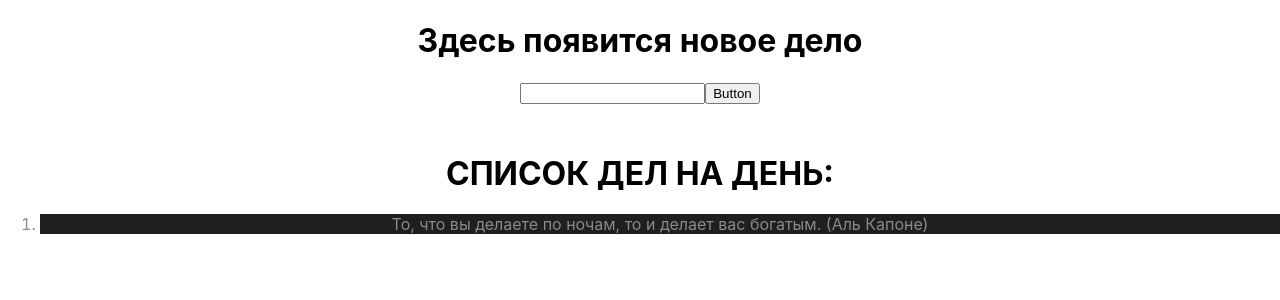
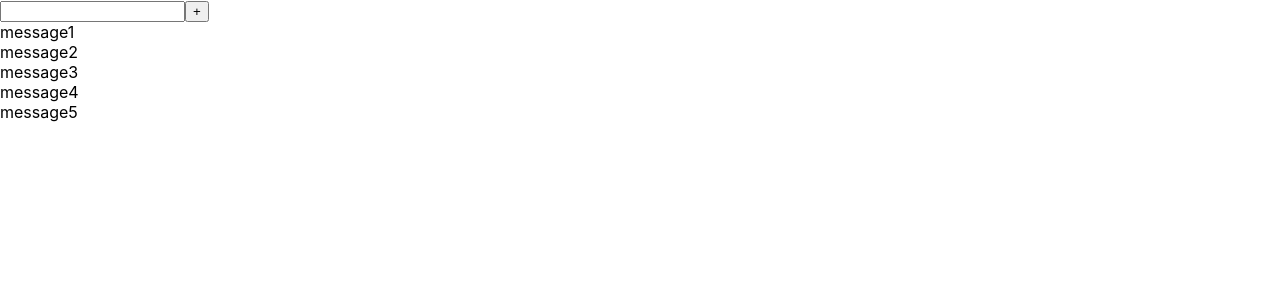
Before and after one commit to Evgenio89/homework-front-main1, a React (Create React App) app: page / in a window 1280 px wide. Shown: the top 300 px of the page. Built offline with nearby package versions, Linux system fonts and the light colour scheme.

Commit message:
third3 commit

```diff
--- a/src/App.tsx
+++ b/src/App.tsx
@@ -1,18 +1,31 @@
-import './App.css';
-import { HW1 } from './HW/1/HW1';
-import { HW2 } from './HW/2/HW2';
-import { HW3 } from './HW/3/HW3';
-import { HW4 } from './HW/4/HW4';
+import {useState} from "react";
+import {FullInput} from "./Components/FullInput";
 
-function App() {
-  return (
-    <div className="App">
-      {/*<HW1 />*/}
-      {/*<HW2 />*/}
-      {/*<HW3 />*/}
-      <HW4 />
-    </div>
-  );
+export const App = () => {
+    const [message, setMessage] = useState([
+            {message: 'message1'},
+            {message: 'message2'},
+            {message: 'message3'},
+            {message: 'message4'},
+            {message: 'message5'}
+        ]
+    )
+
+    const addMessage = (title: string) => {
+        const newTitle = {
+            message: title
+        }
+
+        setMessage([newTitle, ...message])
+    }
+    return (
+        <div className="App">
+           <FullInput addMessage={addMessage}/>
+            {message.map((el, index) => {
+                return (
+                    <div key={index}>{el.message}</div>
+                )
+            })}
+        </div>
+    );
 }
-
-export default App;
--- /dev/null
+++ b/src/Components/FullInput.tsx
@@ -0,0 +1,28 @@
+import {ChangeEvent, useState} from "react";
+
+type FullInputType = {
+    addMessage: (title: string) => void
+}
+export const FullInput = (props: FullInputType) => {
+
+    const onChangeInputHandler = (event: ChangeEvent<HTMLInputElement>) => {
+        const title = event.currentTarget.value
+        setTitle(title)
+    }
+    const onClickButtonHandler = () => {
+      props.addMessage(title)
+        setTitle('')
+    }
+
+    let [title, setTitle] = useState('')
+    return (
+        <div>
+            <input onChange={onChangeInputHandler}
+                   value={title}
+            />
+            <button onClick={onClickButtonHandler}
+            >+
+            </button>
+        </div>
+    )
+}
--- a/src/index.tsx
+++ b/src/index.tsx
@@ -1,8 +1,9 @@
 import React from 'react';
 import ReactDOM from 'react-dom/client';
 import './index.css';
-import App from './App';
+
 import reportWebVitals from './reportWebVitals';
+import {App} from "./App";
 
 const root = ReactDOM.createRoot(document.getElementById('root') as HTMLElement);
 root.render(<App />);
```
